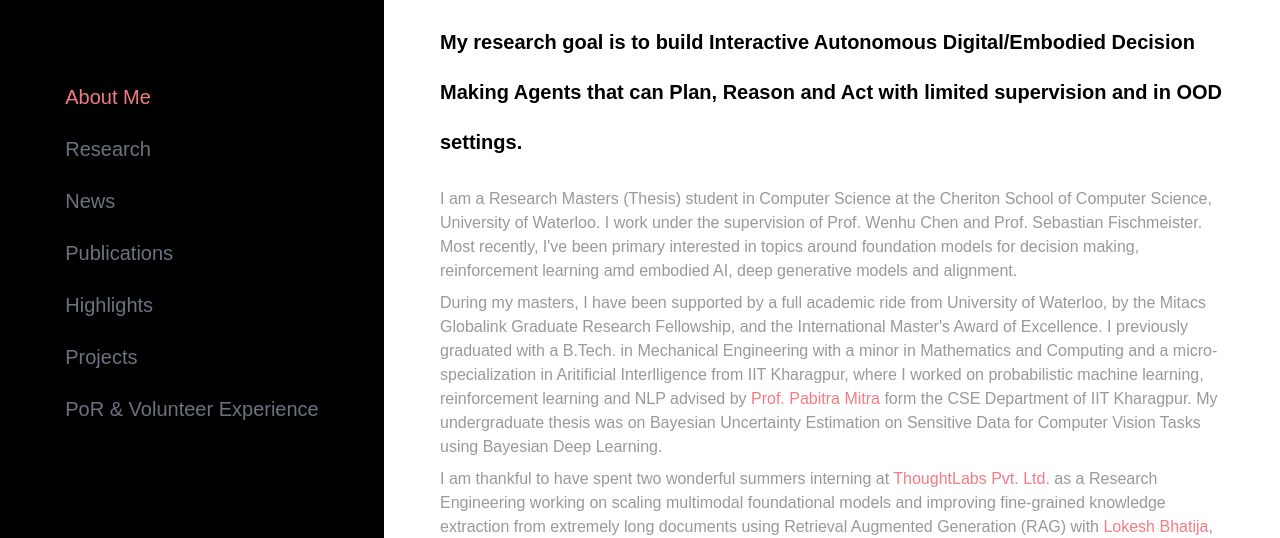
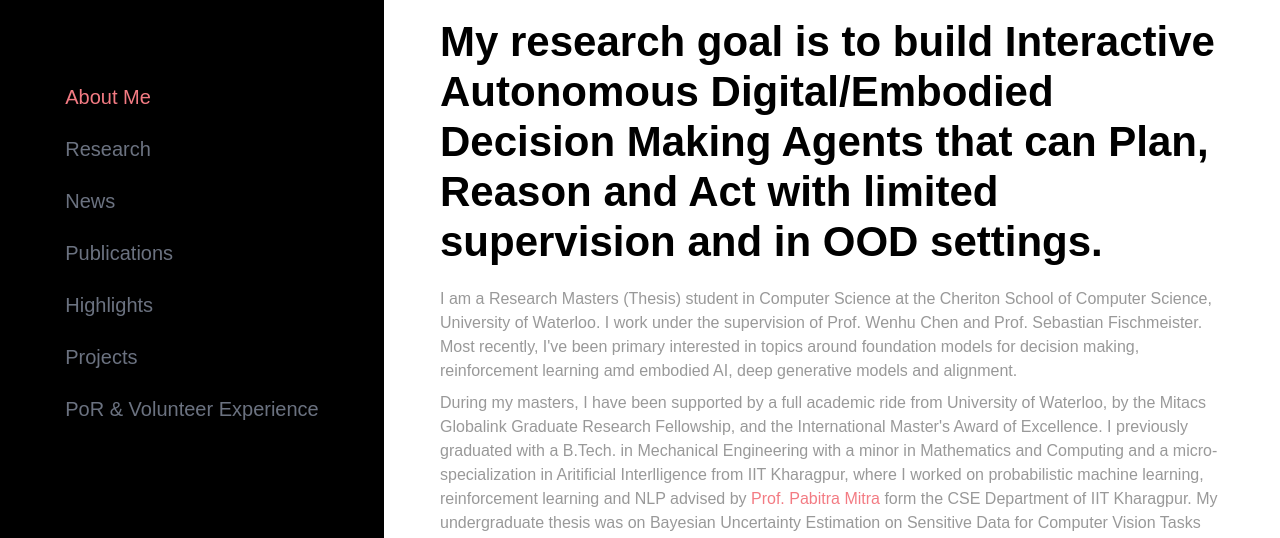
Before and after one commit to abhranilchandra/abhranilchandra.github.io, a website: page index.html in a window 1280 px wide. Shown: the part 239-777 px from the top of the page. Drawn offline with nearby package versions, Linux system fonts and the light colour scheme.

```diff
--- a/index.html
+++ b/index.html
@@ -75,7 +75,7 @@
                                 </a>
                             </span>
                             </div>
-                        <div class="text-xl md:text-[32px] font-bold text-black my-5 md:leading-[50px]">
+                        <div class="text-l md:text-[42px] font-bold text-black my-5 md:leading-[50px]">
                             My research goal is to build Interactive Autonomous Digital/Embodied Decision Making Agents that can Plan, Reason and Act with limited supervision and in OOD settings.
                         </div>
                         <div>
```
